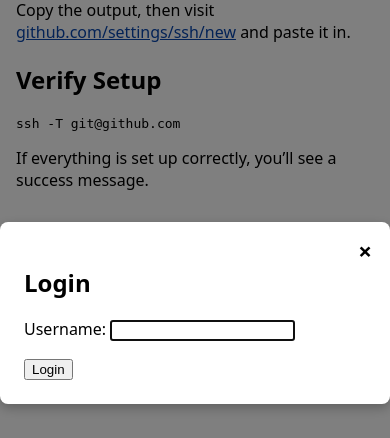
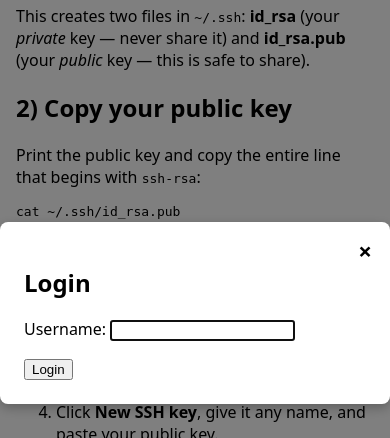
Before and after one commit to nathanielhobbs/foundations-site, a Flask app: page /tutorials/ssh in a window 390 px wide. Shown: the part 987-1425 px from the top of the page. Run offline with Flask 3, Linux system fonts and the light colour scheme; data that the repository does not hold is empty; some libraries are stand-ins or nearby versions; grey boxes are pictures that could not be loaded.

Commit message:
added ssh github instructions

```diff
--- a/app.py
+++ b/app.py
@@ -1450,6 +1450,11 @@ def assignments():
         )
     except Exception:
         return f"<pre>{traceback.format_exc()}</pre>", 500
+
+
+@app.get("/screenshots")
+def screenshots_gallery():
+    return render_template("screenshots_gallery.html")
 
 
 def split_code_blocks(value):
--- a/templates/assignments.html
+++ b/templates/assignments.html
@@ -148,6 +148,8 @@ user_repos={{ user_repos }}
   </div>
 
   <h2 class="text-xl font-semibold mb-3">How this works</h2>
+  <a class="underline text-sm" href="{{ url_for('screenshots_gallery') }}">Open screenshot gallery</a>
+
   <ol class="list-decimal ml-6 space-y-6">
     <li>
       <p class="mb-2">Find your <strong>Classroom Identifier</strong> on the page and click it to match your GitHub account.</p>
--- a/templates/lecture_challenge.html
+++ b/templates/lecture_challenge.html
@@ -106,7 +106,9 @@
       <div id="studentStatusBody" style="padding:.6rem;"></div>
     </div>
 
-    <textarea id="code" style="display:none;"># Start here…\nprint('hello lecture')</textarea>
+    <!--
+	    <textarea id="code" style="display:none;"># Start here…\nprint('hello lecture')</textarea>
+    -->
 <div id="codeEditor" style="border-top:1px solid rgba(0,0,0,.08);"></div>
 
 <!--    <textarea id="code" spellcheck="false"># Start here…
--- a/templates/ssh.html
+++ b/templates/ssh.html
@@ -1,25 +1,77 @@
-<!-- templates/tutorials/ssh.html -->
 {% extends "base.html" %}
-{% block title %}Generating SSH Keypairs{% endblock %}
+{% block title %}Generating SSH Keys for GitHub{% endblock %}
 {% block content %}
-<h1>Generating SSH Keypairs</h1>
+<div class="container mx-auto max-w-4xl">
+  <h1 class="text-3xl font-bold mb-4">Generating SSH Keys for GitHub</h1>
 
-<h2>What is an SSH Keypair?</h2>
-<p>An SSH keypair allows you to authenticate securely with GitHub and other services without entering your password each time. It consists of a private key (kept secret) and a public key (shared).</p>
+  <p class="mb-6 opacity-90">
+    SSH keys let you authenticate to GitHub without typing your password each time. You'll create a keypair on your computer,
+    add the <em>public</em> key to GitHub, and then verify the connection.
+  </p>
 
-<h2>Generate a Keypair</h2>
-<p>Open your terminal (or Git Bash on Windows) and run:</p>
-<pre><code>ssh-keygen -t rsa</code></pre>
-<p>Press Enter to accept the default save location. When prompted for a passphrase, just press Enter to skip.</p>
-<p>After this, you should have a folder .ssh in your home directory with a key pair: id_rsa (this is your PRIVATE key) and id_rsa.pub (your PUBLIC key). </p>
-<p><b>NEVER SHARE YOUR PRIVATE KEY!</b></b></p>
+  <div class="space-y-10">
+    <section class="bg-slate-800/40 border border-slate-700 rounded-xl p-4">
+      <h2 class="text-xl font-semibold mb-3">1) Create an SSH keypair</h2>
+      <p class="mb-3">Open your terminal (or Git Bash on Windows) and run:</p>
+      <pre class="bg-slate-900/60 rounded-lg p-3 overflow-x-auto"><code>ssh-keygen -t rsa</code></pre>
+      <p class="mt-3 text-sm opacity-90">Press <kbd>Enter</kbd> to accept the default save location. When prompted for a passphrase, you may leave it empty and press <kbd>Enter</kbd>.</p>
+      <figure class="mt-4 rounded-xl overflow-hidden border border-slate-700">
+        <img src="{{ url_for('static', filename='img/ssh/ssh_key_setup.png') }}" alt="Terminal creating an RSA SSH keypair and listing files in ~/.ssh" class="w-full">
+      </figure>
+      <p class="mt-2 text-sm opacity-80">
+        This creates two files in <code>~/.ssh</code>:
+        <strong>id_rsa</strong> (your <em>private</em> key — never share it) and <strong>id_rsa.pub</strong> (your <em>public</em> key — this is safe to share).
+      </p>
+    </section>
 
-<h2>Upload Your Public Key to GitHub</h2>
-<pre><code>cat ~/.ssh/id_rsa.pub</code></pre>
-<p>Copy the output, then visit <a href="https://github.com/settings/ssh/new">github.com/settings/ssh/new</a> and paste it in.</p>
+    <section class="bg-slate-800/40 border border-slate-700 rounded-xl p-4">
+      <h2 class="text-xl font-semibold mb-3">2) Copy your public key</h2>
+      <p class="mb-3">Print the public key and copy the entire line that begins with <code>ssh-rsa</code>:</p>
+      <pre class="bg-slate-900/60 rounded-lg p-3 overflow-x-auto"><code>cat ~/.ssh/id_rsa.pub</code></pre>
+    </section>
 
-<h2>Verify Setup</h2>
-<pre><code>ssh -T git@github.com</code></pre>
-<p>If everything is set up correctly, you’ll see a success message.</p>
+    <section class="bg-slate-800/40 border border-slate-700 rounded-xl p-4">
+      <h2 class="text-xl font-semibold mb-3">3) Add the key to GitHub</h2>
+      <ol class="list-decimal ml-6 space-y-3">
+        <li>Go to <a class="underline" href="https://github.com" target="_blank" rel="noopener">github.com</a> and sign in.</li>
+        <li>Open the user menu (top-right) and click <strong>Settings</strong>.</li>
+        <li>In the left sidebar, click <strong>SSH and GPG keys</strong>.</li>
+        <li>Click <strong>New SSH key</strong>, give it any name, and paste your public key.</li>
+      </ol>
+      <div class="grid md:grid-cols-2 gap-4 mt-4">
+        <figure class="rounded-xl overflow-hidden border border-slate-700">
+          <img src="{{ url_for('static', filename='img/ssh/github_ssh_copy1.png') }}" alt="GitHub dashboard" class="w-full">
+        </figure>
+        <figure class="rounded-xl overflow-hidden border border-slate-700">
+          <img src="{{ url_for('static', filename='img/ssh/github_ssh_copy2.png') }}" alt="Open user menu and click Settings" class="w-full">
+        </figure>
+        <figure class="rounded-xl overflow-hidden border border-slate-700">
+          <img src="{{ url_for('static', filename='img/ssh/github_ssh_copy3.png') }}" alt="Settings page - SSH and GPG keys" class="w-full">
+        </figure>
+        <figure class="rounded-xl overflow-hidden border border-slate-700">
+          <img src="{{ url_for('static', filename='img/ssh/github_ssh_copy4.png') }}" alt="SSH keys list - New SSH key button" class="w-full">
+        </figure>
+        <figure class="rounded-xl overflow-hidden border border-slate-700 md:col-span-2">
+          <img src="{{ url_for('static', filename='img/ssh/github_ssh_copy5.png') }}" alt="Add new SSH key form - paste public key" class="w-full">
+        </figure>
+      </div>
+    </section>
 
+    <section class="bg-slate-800/40 border border-slate-700 rounded-xl p-4">
+      <h2 class="text-xl font-semibold mb-3">4) Verify your connection</h2>
+      <p class="mb-3">Back in your terminal, test authentication:</p>
+      <pre class="bg-slate-900/60 rounded-lg p-3 overflow-x-auto"><code>ssh -T git@github.com</code></pre>
+      <p class="mt-2 text-sm opacity-90">A successful message looks like: <em>"Hi &lt;username&gt;! You've successfully authenticated, but GitHub does not provide shell access."</em></p>
+    </section>
+
+    <section class="bg-slate-800/40 border border-slate-700 rounded-xl p-4">
+      <h2 class="text-xl font-semibold mb-3">FAQ</h2>
+      <ul class="list-disc ml-6 space-y-2 text-sm opacity-90">
+        <li><strong>Where are my keys?</strong> <code>~/.ssh/id_rsa</code> (private) and <code>~/.ssh/id_rsa.pub</code> (public).</li>
+        <li><strong>Can I use ed25519 instead?</strong> Yes: <code>ssh-keygen -t ed25519</code>.</li>
+        <li><strong>Keep your private key safe.</strong> Never upload or email <code>id_rsa</code>.</li>
+      </ul>
+    </section>
+  </div>
+</div>
 {% endblock %}
```
